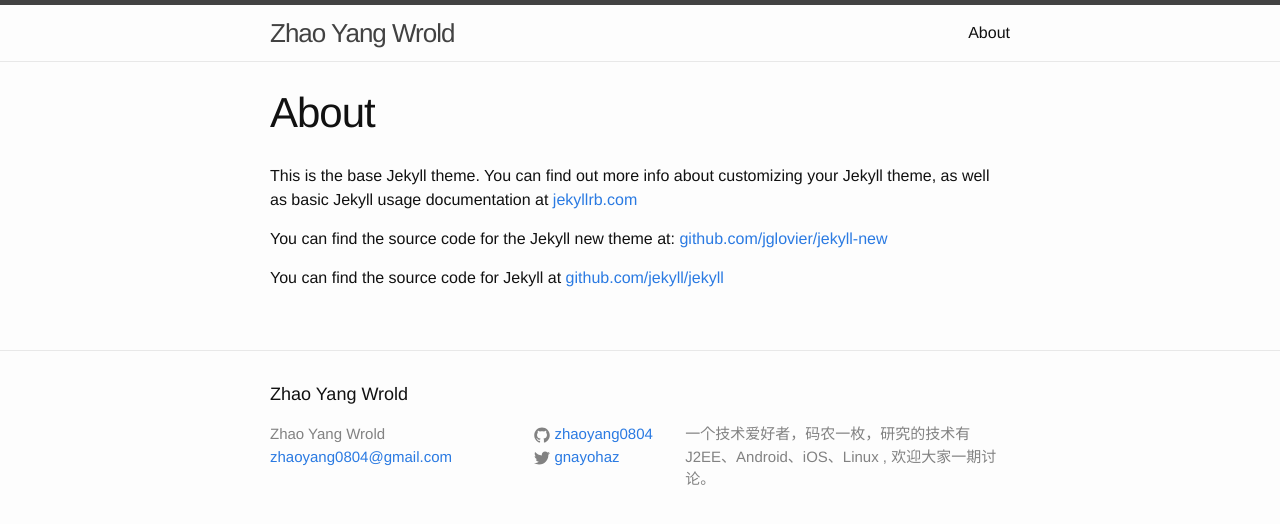
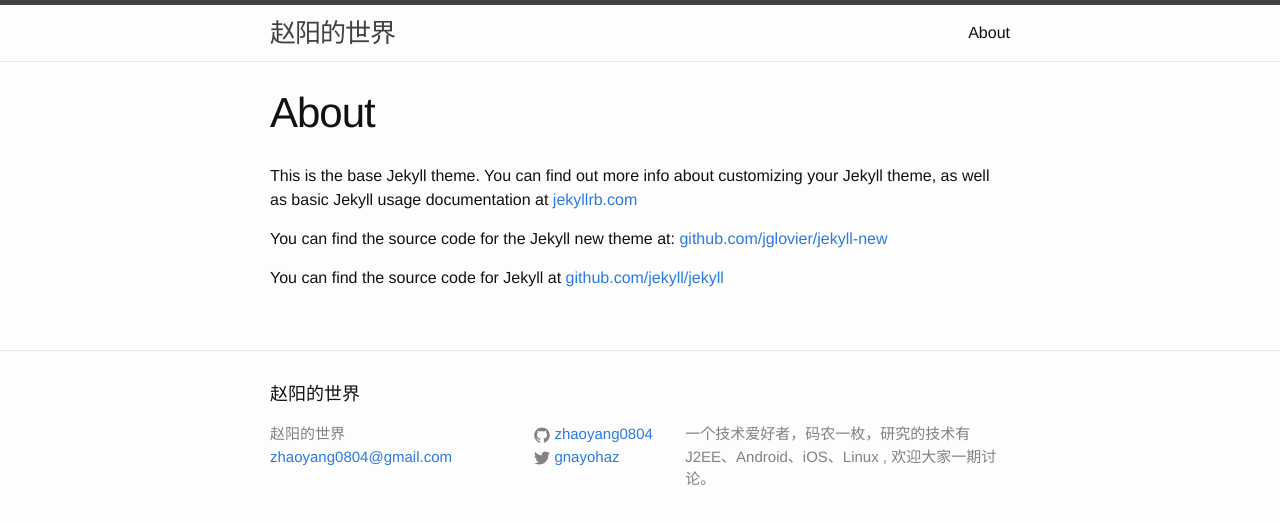
Before and after one commit to zhaoyang0804/zhaoyang0804.github.io, a Jekyll site: the page built from about.md, in a window 1280 px wide. Shown: the top 524 px of the page. Built offline with Jekyll 4.4.1, drawn with Linux system fonts in a browser that asks for light colours.

Commit message:
_config.yml

```diff
--- a/_config.yml
+++ b/_config.yml
@@ -1,5 +1,5 @@
 # Site settings
-title: Zhao Yang Wrold
+title: 赵阳的世界
 email: zhaoyang0804@gmail.com
 description: > # this means to ignore newlines until "baseurl:"
   一个技术爱好者，码农一枚，研究的技术有J2EE、Android、iOS、Linux , 欢迎大家一期讨论。
```
